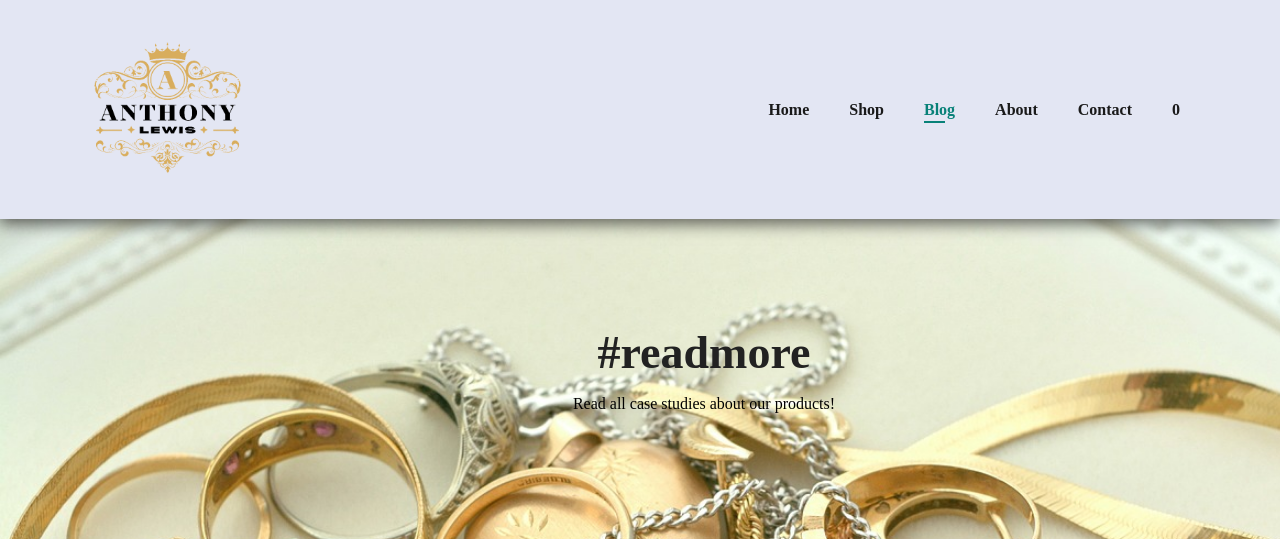
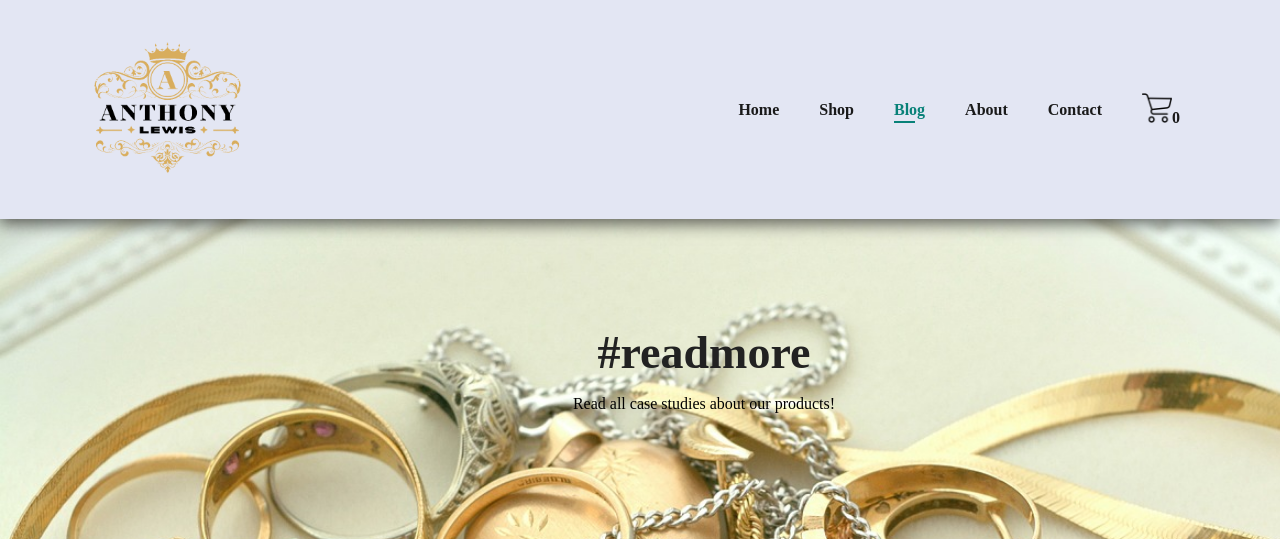
Before and after one commit to allstarrtech/javascriptShop, a plain HTML site: page blog.html in a window 1280 px wide. Shown: the top 546 px of the page. Drawn offline with Linux system fonts and the light colour scheme.

Commit message:
Update blog.html

```diff
--- a/blog.html
+++ b/blog.html
@@ -20,7 +20,7 @@
                 <li><a class="active" href="blog.html">Blog</a></li>
                 <li><a href="about.html">About</a></li>
                 <li><a href="contact.html">Contact</a></li>
-                <li><a id="lg-bag" href="cart.html"><img src="images/shopping-cart.png" class="cart"><span>0</span></a></li>
+                <li><a id="lg-bag" href="cart.html"><img src="images/shopping-cart.png" class="cart-icon"><span>0</span></a></li>
             </ul>
         </div>
         <div id="mobile">
```
